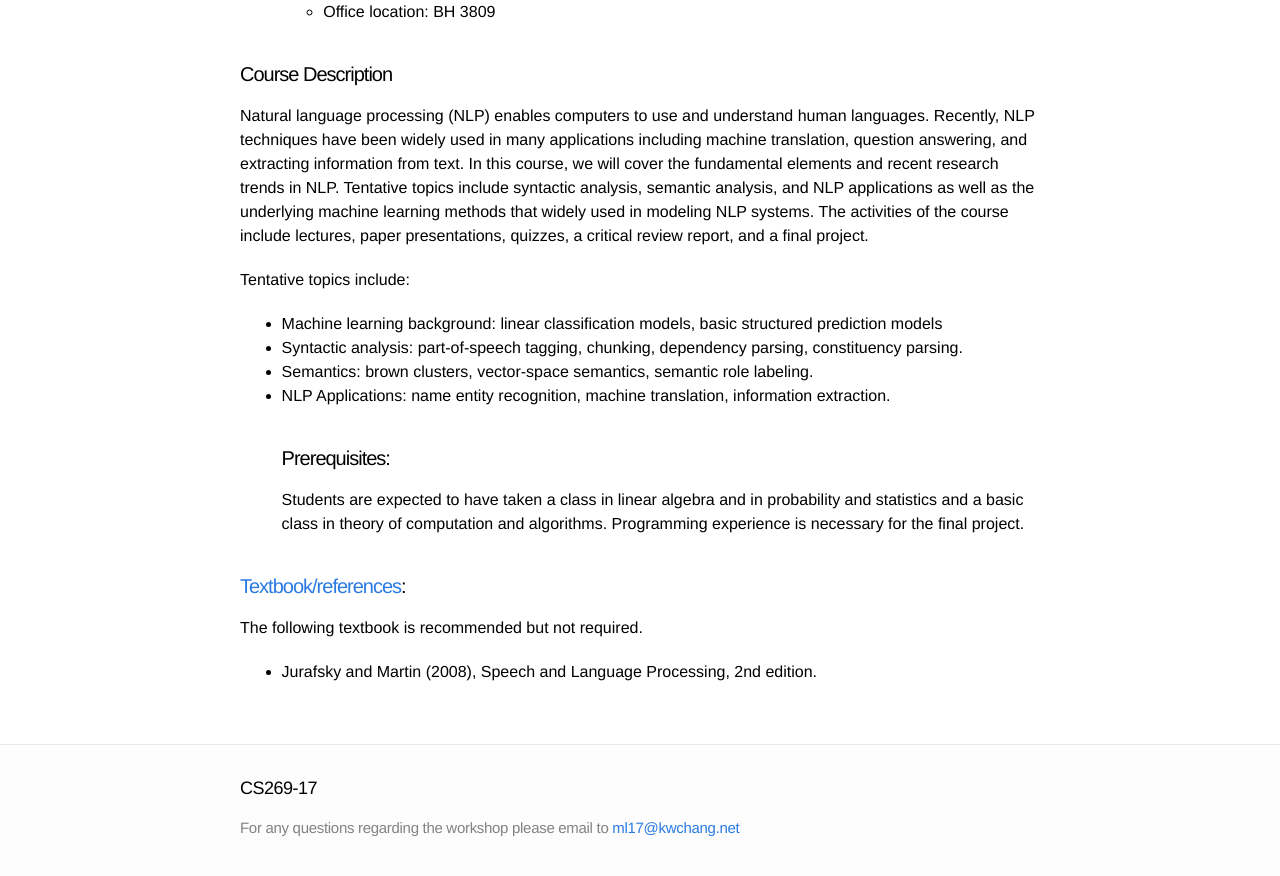
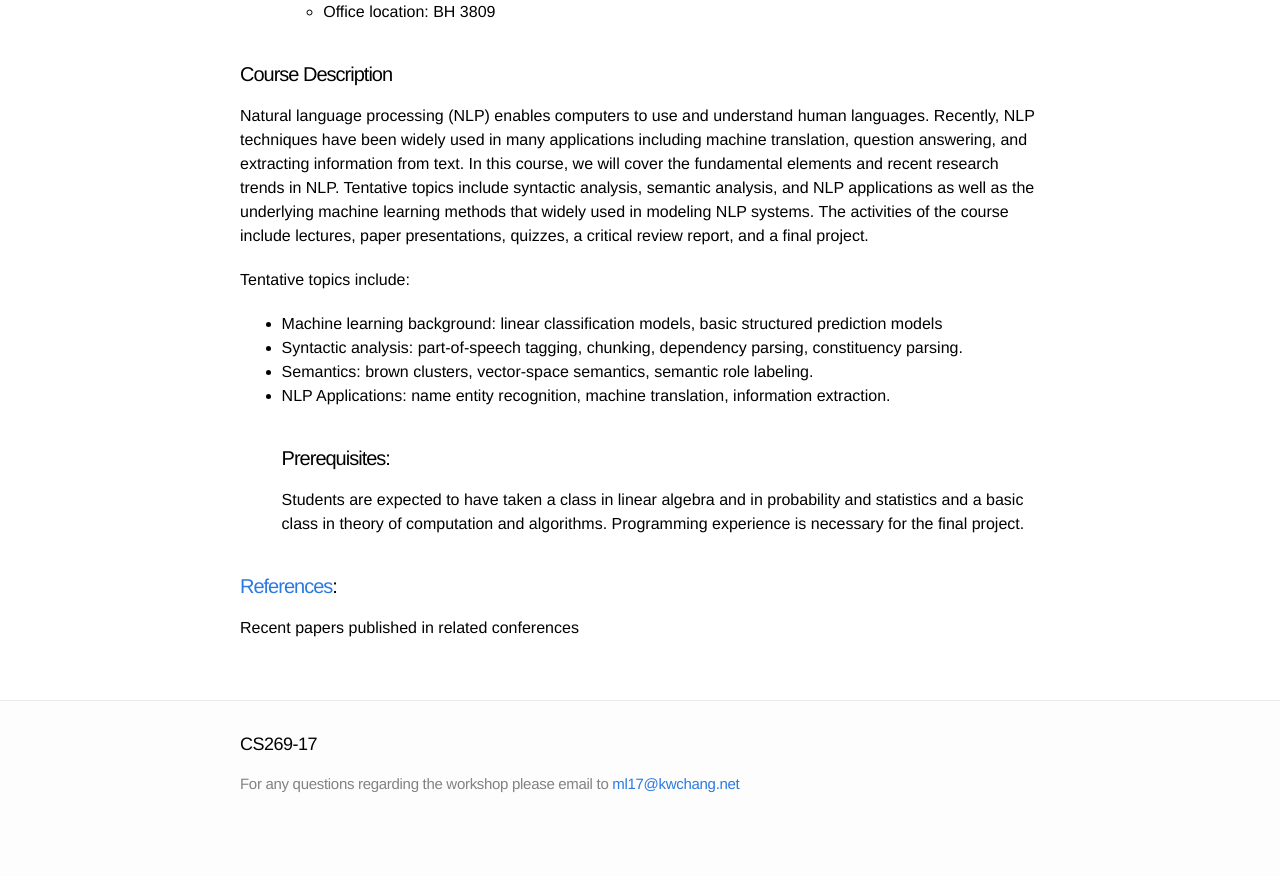
Before and after one commit to uclanlp/CS269-17, a Jekyll site: the page built from 1_overview.md, in a window 1280 px wide and 900 px high, scrolled down 726 px. Shown: the top 876 px of the window. Built offline with Jekyll 4.4.1, drawn with Linux system fonts in a browser that asks for light colours.

Commit message:
Update 1_overview.md

```diff
--- a/1_overview.md
+++ b/1_overview.md
@@ -36,6 +36,5 @@ Students are expected to have taken a class in linear algebra and in probability
 
 
 
-#### [Textbook/references](https://uclanlp.github.io/CS269-17/resource):
-The following textbook is recommended but not required.
-* Jurafsky and Martin (2008), Speech and Language Processing, 2nd edition.
+#### [References](https://uclanlp.github.io/CS269-17/resource):
+Recent papers published in related conferences
```
